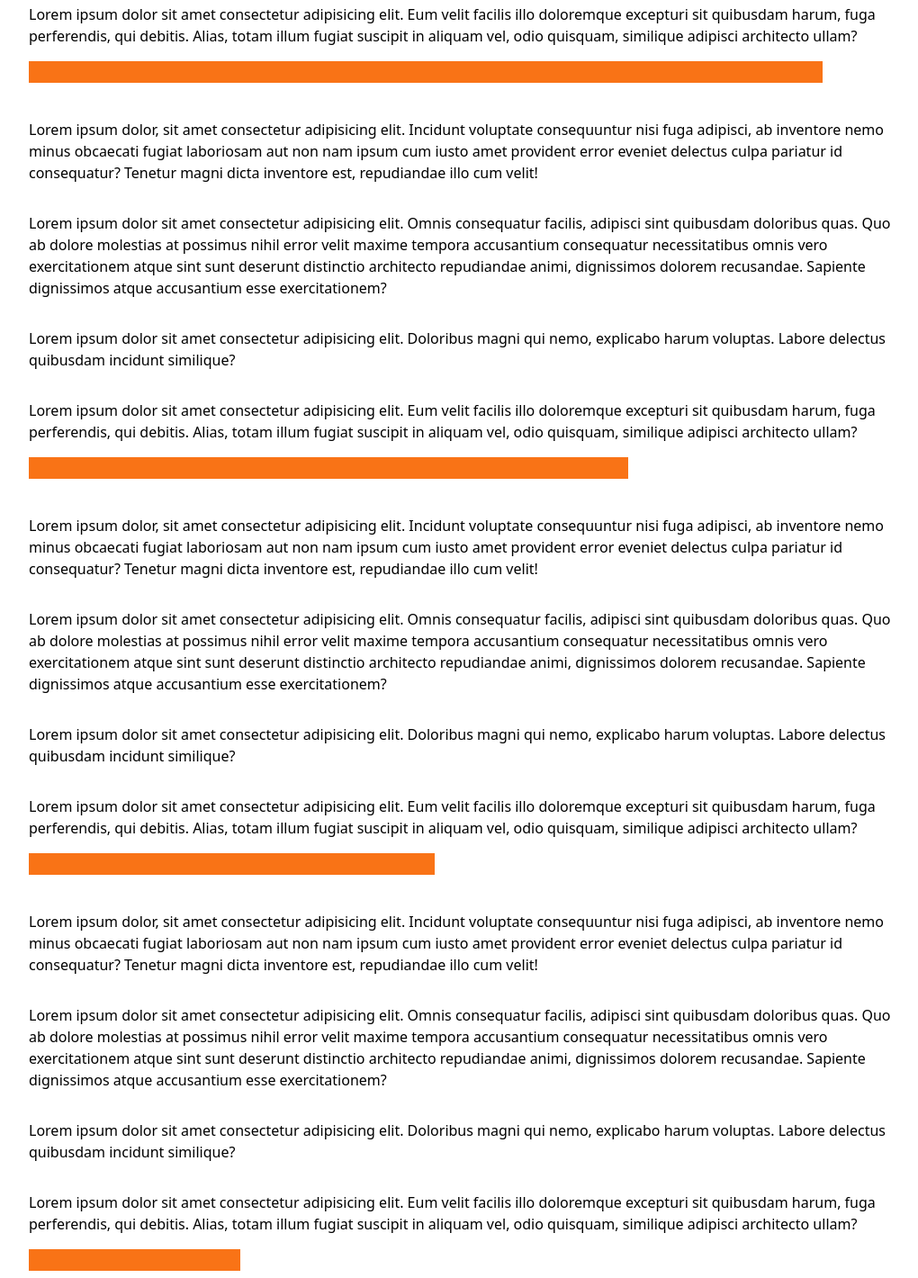
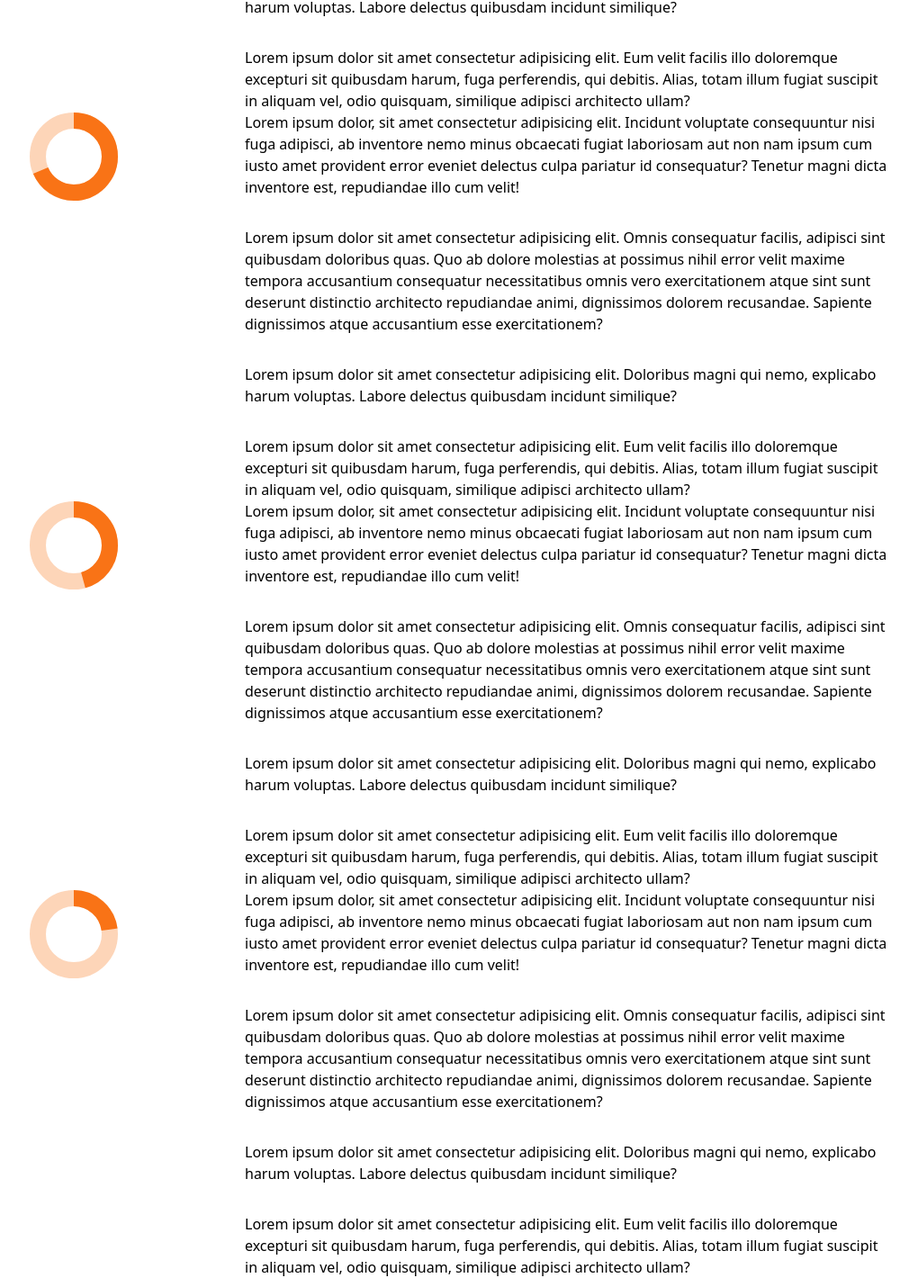
Before and after one commit to jxhnkndl/scroll-sandbox, a React (Vite) app: page / in a window 1280 px wide. Shown: the part 468-1888 px from the top of the page at 90% size, without its empty margins (128-1148 px from the left). Built offline with nearby package versions, Linux system fonts and the light colour scheme.

Commit message:
create example of animated circular progress bars

```diff
--- a/src/App.jsx
+++ b/src/App.jsx
@@ -1,15 +1,16 @@
 // import SectionBasic from "./components/SectionBasic";
-import SectionCascade from "./components/SectionCascade";
+// import SectionCascade from "./components/SectionCascade";
+import SectionCircle from "./components/SectionCircle";
 
 export default function App() {
   return (
     <div>
       <h1 className="text-9xl mb-8">SCROLL SANDBOX</h1>
-      <SectionCascade />
-      <SectionCascade />
-      <SectionCascade />
-      <SectionCascade />
-      <SectionCascade />
+      <SectionCircle />
+      <SectionCircle />
+      <SectionCircle />
+      <SectionCircle />
+      <SectionCircle />
     </div>
   );
 }
--- /dev/null
+++ b/src/components/SectionCircle.jsx
@@ -0,0 +1,70 @@
+import { motion, useScroll } from 'framer-motion';
+import { useRef } from 'react';
+
+export default function SectionCircle() {
+  let ref = useRef(null);
+
+  let { scrollYProgress } = useScroll({
+    target: ref,
+    offset: ['end end', 'start start'],
+  });
+
+  // let progress = useTransform(scrollYProgress, [0, 1], ['0%', '100%']);
+
+  return (
+    <div ref={ref} className="w-3/4 mx-auto grid grid-cols-4">
+      <div className="col-span-1">
+        {/* use svg elements to create progress elements with custom shapes */}
+        <svg height="100" width="100" viewBox="0 0 100 100" className='-rotate-90'>
+          <circle
+            className="opacity-30 stroke-orange-500 fill-none"
+            cx="50"
+            cy="50"
+            r="40"
+            pathLength={1}
+            style={{ strokeWidth: '18%' }}
+          />
+          <motion.circle
+            className="stroke-orange-500 fill-none"
+            cx="50"
+            cy="50"
+            r="40"
+            pathLength={1}
+            // the scroll progress takes the starting path length of 1 and increases it
+            // to values ranging from 1-100 with 100 being the complete path of the svg
+            style={{ strokeWidth: '18%', pathLength: scrollYProgress }}
+          />
+        </svg>
+      </div>
+      <div className="space-y-8 col-span-3">
+        <p>
+          Lorem ipsum dolor, sit amet consectetur adipisicing elit. Incidunt
+          voluptate consequuntur nisi fuga adipisci, ab inventore nemo minus
+          obcaecati fugiat laboriosam aut non nam ipsum cum iusto amet provident
+          error eveniet delectus culpa pariatur id consequatur? Tenetur magni
+          dicta inventore est, repudiandae illo cum velit!
+        </p>
+        <p>
+          Lorem ipsum dolor sit amet consectetur adipisicing elit. Omnis
+          consequatur facilis, adipisci sint quibusdam doloribus quas. Quo ab
+          dolore molestias at possimus nihil error velit maxime tempora
+          accusantium consequatur necessitatibus omnis vero exercitationem atque
+          sint sunt deserunt distinctio architecto repudiandae animi,
+          dignissimos dolorem recusandae. Sapiente dignissimos atque accusantium
+          esse exercitationem?
+        </p>
+        <p>
+          Lorem ipsum dolor sit amet consectetur adipisicing elit. Doloribus
+          magni qui nemo, explicabo harum voluptas. Labore delectus quibusdam
+          incidunt similique?
+        </p>
+        <p>
+          Lorem ipsum dolor sit amet consectetur adipisicing elit. Eum velit
+          facilis illo doloremque excepturi sit quibusdam harum, fuga
+          perferendis, qui debitis. Alias, totam illum fugiat suscipit in
+          aliquam vel, odio quisquam, similique adipisci architecto ullam?
+        </p>
+      </div>
+    </div>
+  );
+}
```
